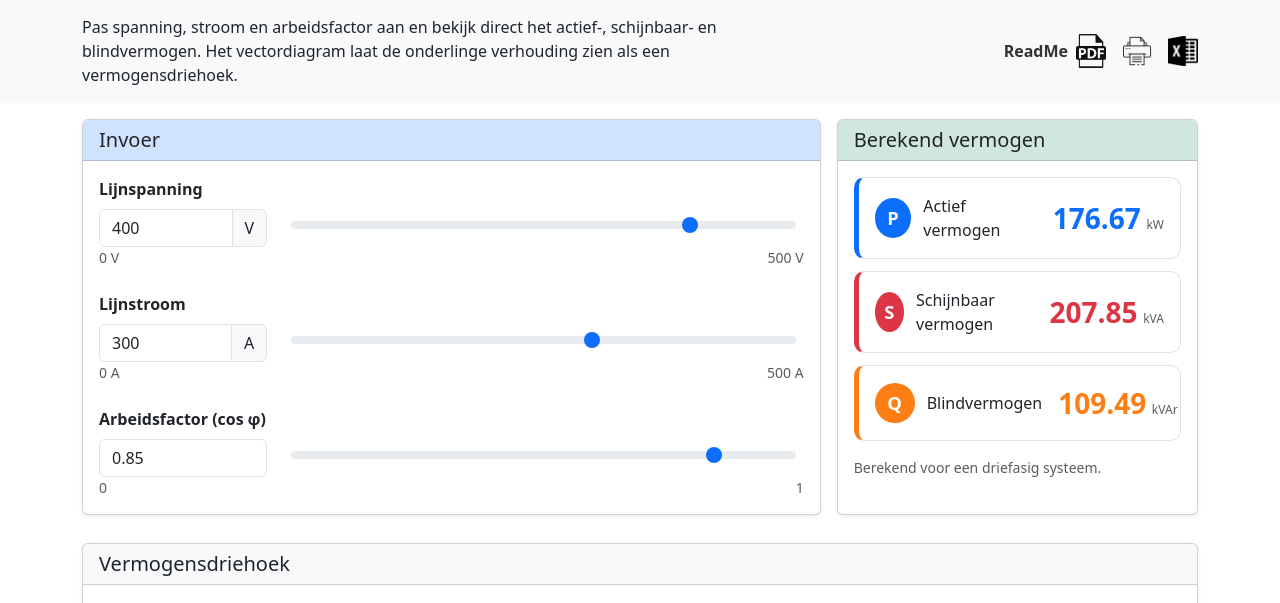
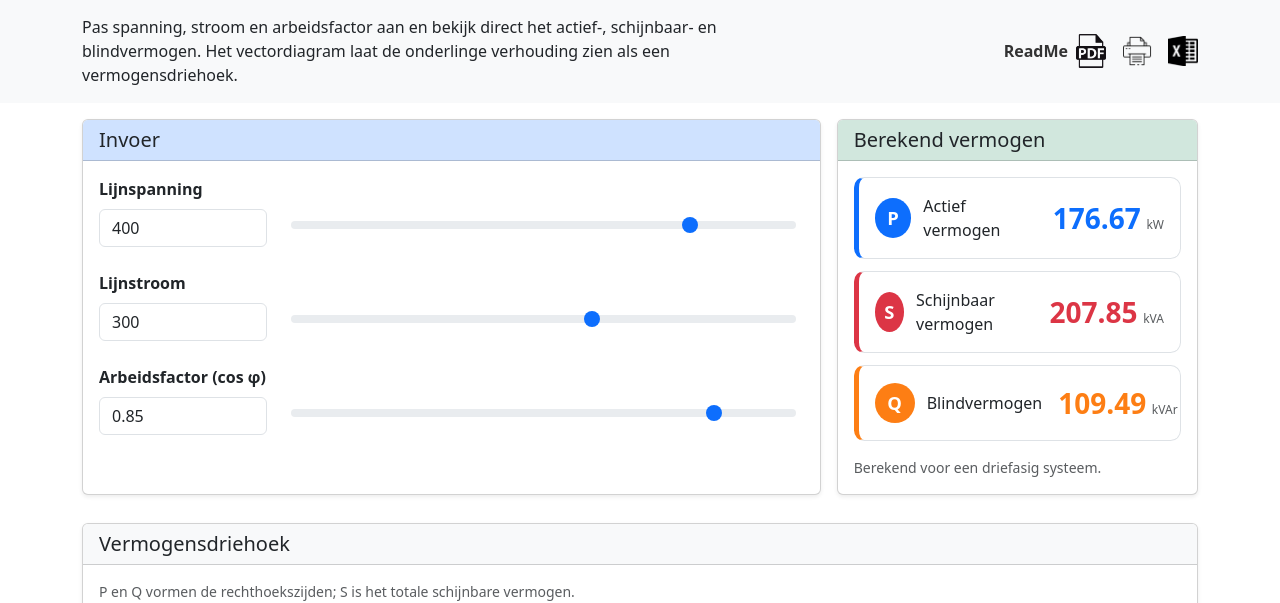
Before and after one commit to stevenbax43/website, a Django app: page /tools/driefase-vermogen in a window 1280 px wide. Shown: the part 180-783 px from the top of the page. Run offline with Django 4.2, Linux system fonts and the light colour scheme; the visitor is signed in with stand-in values (Sample User, id 1); some libraries are stand-ins or nearby versions.

Commit message:
Agent host session c6cd447f-c690-4cc0-8e66-66c3ad305818 - turn 40 start

```diff
--- a/tools/templates/tools/tool_E1.html
+++ b/tools/templates/tools/tool_E1.html
@@ -71,14 +71,14 @@
                 <div class="col-4 col-sm-3">
                   <div class="input-group">
                     <input type="number" id="slider-value1" class="form-control" value="400" min="0" max="500" step="1" aria-label="Lijnspanning">
-                    <span class="input-group-text">V</span>
+
                   </div>
                 </div>
                 <div class="col">
                   <input type="range" id="U_spanning" name="U_spanning" min="0" max="500" value="400" step="1" class="form-range" aria-label="Lijnspanning">
                 </div>
               </div>
-              <div class="d-flex justify-content-between text-muted small"><span>0 V</span><span>500 V</span></div>
+              <div class="d-flex justify-content-between text-muted small"></div>
             </div>
 
             <div class="mb-4">
@@ -87,14 +87,14 @@
                 <div class="col-4 col-sm-3">
                   <div class="input-group">
                     <input type="number" id="slider-value2" class="form-control" value="300" min="0" max="500" step="1" aria-label="Lijnstroom">
-                    <span class="input-group-text">A</span>
+
                   </div>
                 </div>
                 <div class="col">
                   <input type="range" id="I_stroom" name="I_stroom" min="0" max="500" value="300" step="1" class="form-range" aria-label="Lijnstroom">
                 </div>
               </div>
-              <div class="d-flex justify-content-between text-muted small"><span>0 A</span><span>500 A</span></div>
+              <div class="d-flex justify-content-between text-muted small"></div>
             </div>
 
             <div>
@@ -109,7 +109,7 @@
                   <input type="range" id="Phi_factor" name="Phi_factor" min="0" max="1" value="0.85" step="0.01" class="form-range" aria-label="Arbeidsfactor">
                 </div>
               </div>
-              <div class="d-flex justify-content-between text-muted small"><span>0</span><span>1</span></div>
+              <div class="d-flex justify-content-between text-muted small"></div>
             </div>
           </div>
         </div>
```
